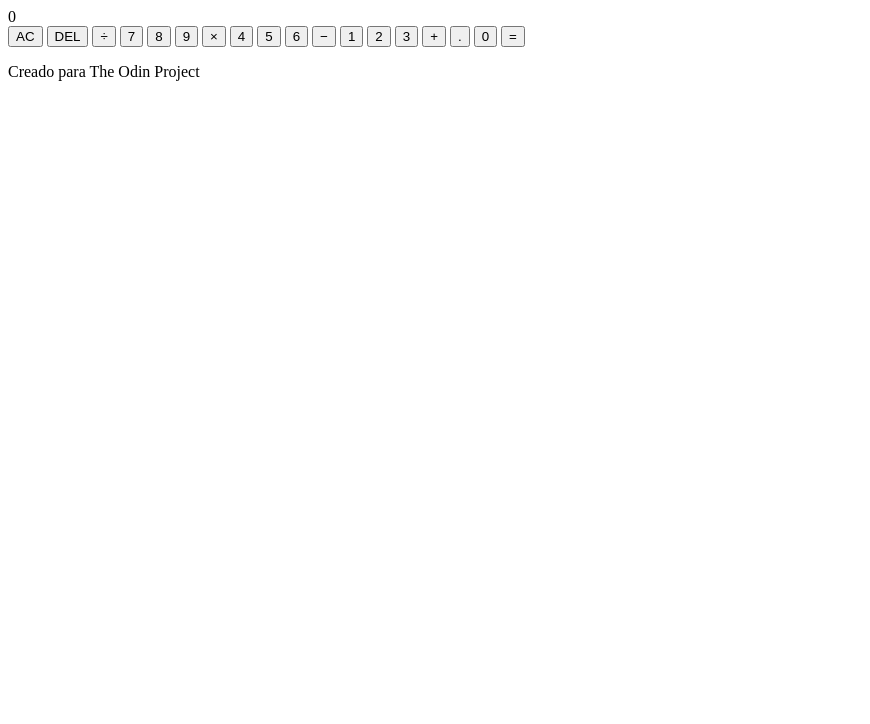
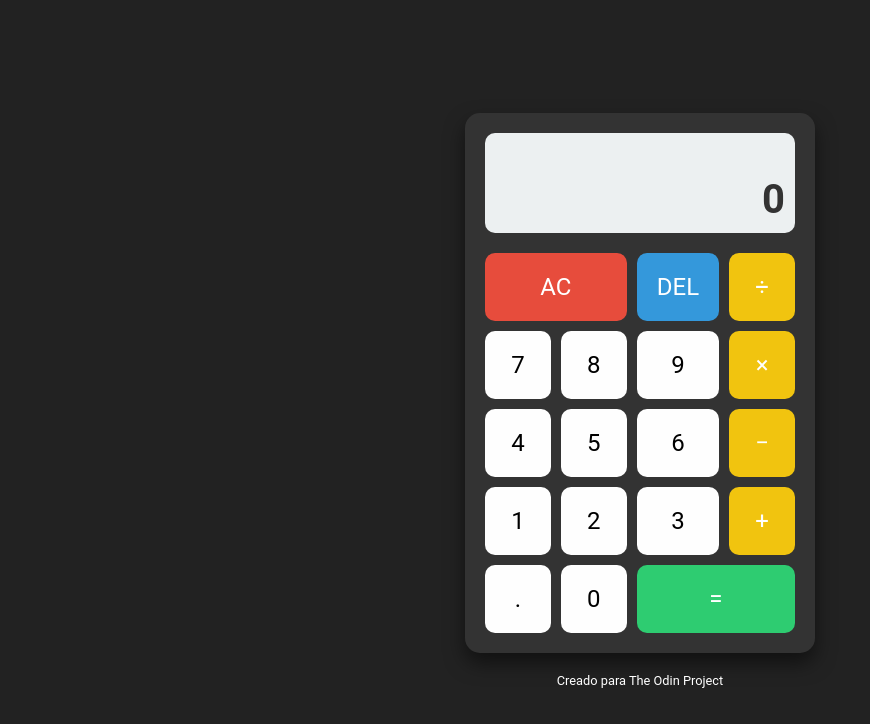
Before and after one commit to pablo9pablo/Calculator, a plain HTML site: page index.html in a window 1280 px wide. Shown: the whole page, without its empty margins (0-870 px from the left). Drawn offline with Linux system fonts and the light colour scheme.

Commit message:
Enhance styles with CSS variables and layout adjustments
Added CSS variables for theming and improved styles for calculator layout.

```diff
--- a/style.css
+++ b/style.css
@@ -1,51 +1,117 @@
-<!DOCTYPE html>
-<html lang="es">
-<head>
-    <meta charset="UTF-8">
-    <meta name="viewport" content="width=device-width, initial-scale=1.0">
-    <title>Calculadora Odin</title>
-    <link rel="stylesheet" href="style.css">
-    <script src="script.js" defer></script>
-</head>
-<body>
+:root {
+    --bg-color: #222;
+    --calc-bg: #333;
+    --screen-bg: #ecf0f1;
+    --btn-bg: #fefefe;
+    --btn-operator: #f1c40f;
+    --btn-red: #e74c3c;
+    --btn-green: #2ecc71;
+    --btn-blue: #3498db;
+}
 
-    <main class="main-container">
-        <div class="calculator">
-            <div class="screen">
-                <div class="screen-last" id="lastOperationScreen"></div>
-                <div class="screen-current" id="currentOperationScreen">0</div>
-            </div>
+* {
+    box-sizing: border-box;
+    margin: 0;
+    padding: 0;
+    font-family: 'Roboto', sans-serif;
+}
 
-            <div class="buttons-grid">
-                <button class="btn btn-red span-2" id="clearBtn">AC</button>
-                <button class="btn btn-blue" id="deleteBtn">DEL</button>
-                <button class="btn btn-operator" data-operator="/">÷</button>
+body {
+    background-color: var(--bg-color);
+    display: flex;
+    flex-direction: column;
+    justify-content: center;
+    align-items: center;
+    min-height: 100vh;
+}
 
-                <button class="btn" data-number>7</button>
-                <button class="btn" data-number>8</button>
-                <button class="btn" data-number>9</button>
-                <button class="btn btn-operator" data-operator="*">×</button>
+.calculator {
+    width: 350px;
+    background-color: var(--calc-bg);
+    border-radius: 15px;
+    padding: 20px;
+    box-shadow: 0 10px 20px rgba(0,0,0,0.5);
+}
 
-                <button class="btn" data-number>4</button>
-                <button class="btn" data-number>5</button>
-                <button class="btn" data-number>6</button>
-                <button class="btn btn-operator" data-operator="-">−</button>
+/* --- PANTALLA --- */
+.screen {
+    background-color: var(--screen-bg);
+    height: 100px;
+    border-radius: 10px;
+    margin-bottom: 20px;
+    display: flex;
+    flex-direction: column;
+    align-items: flex-end;
+    justify-content: space-between;
+    padding: 10px;
+    word-wrap: break-word;
+    word-break: break-all;
+}
 
-                <button class="btn" data-number>1</button>
-                <button class="btn" data-number>2</button>
-                <button class="btn" data-number>3</button>
-                <button class="btn btn-operator" data-operator="+">+</button>
+.screen-last {
+    min-height: 30px;
+    font-size: 1.2rem;
+    color: #777;
+}
 
-                <button class="btn" data-number>.</button>
-                <button class="btn" data-number>0</button>
-                <button class="btn btn-green span-2" id="equalsBtn">=</button>
-            </div>
-        </div>
-    </main>
+.screen-current {
+    font-size: 2.5rem;
+    font-weight: bold;
+    color: #333;
+}
 
-    <footer class="footer">
-        <p>Creado para The Odin Project</p>
-    </footer>
+/* --- BOTONES (GRID) --- */
+.buttons-grid {
+    display: grid;
+    grid-template-columns: repeat(4, 1fr); /* 4 columnas iguales */
+    gap: 10px;
+}
 
-</body>
-</html>
+.btn {
+    padding: 20px;
+    font-size: 1.5rem;
+    border: none;
+    border-radius: 10px;
+    cursor: pointer;
+    background-color: var(--btn-bg);
+    transition: filter 0.1s;
+}
+
+.btn:hover {
+    filter: brightness(0.9);
+}
+
+.btn:active {
+    transform: translateY(2px);
+}
+
+/* Estilos específicos de botones */
+.btn-operator {
+    background-color: var(--btn-operator);
+    color: white;
+}
+
+.btn-red {
+    background-color: var(--btn-red);
+    color: white;
+}
+
+.btn-blue {
+    background-color: var(--btn-blue);
+    color: white;
+}
+
+.btn-green {
+    background-color: var(--btn-green);
+    color: white;
+}
+
+.span-2 {
+    grid-column: span 2; /* Ocupa 2 columnas */
+}
+
+.footer {
+    margin-top: 20px;
+    color: white;
+    font-size: 0.8rem;
+}
```
